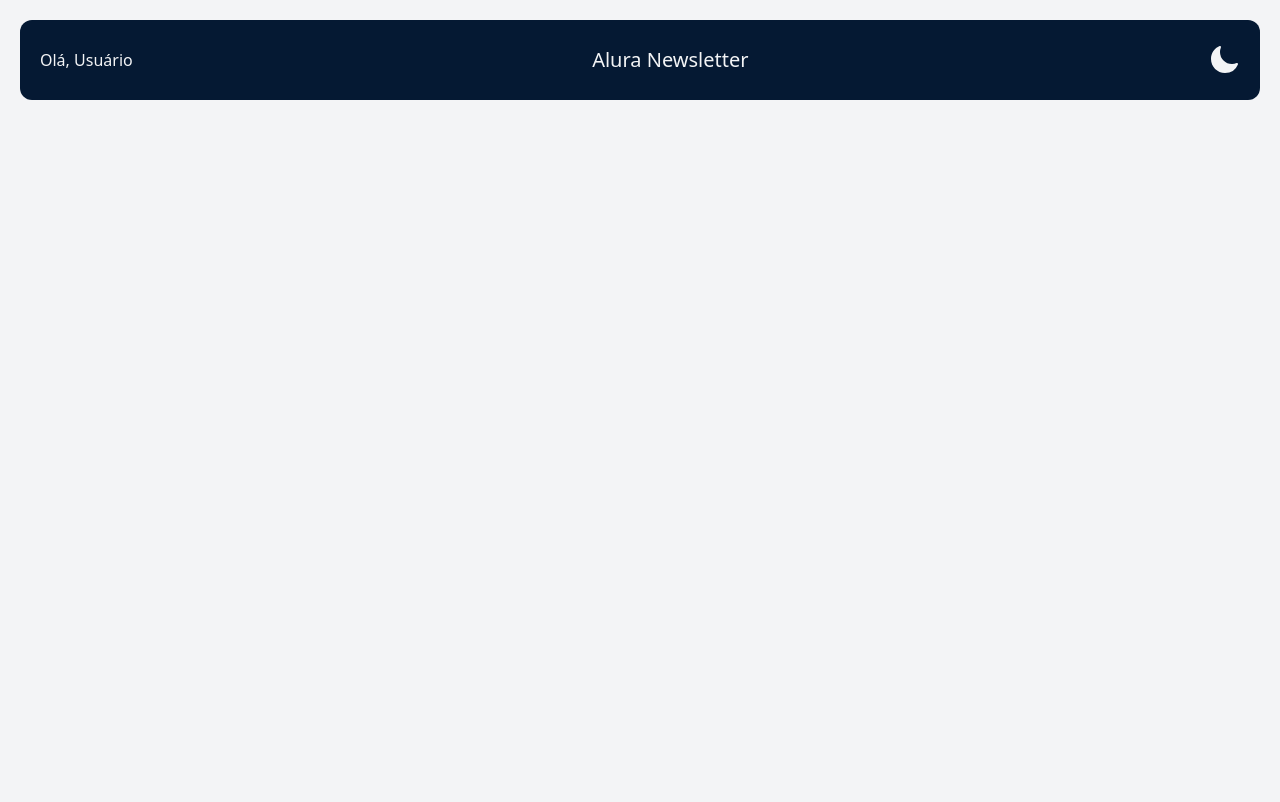
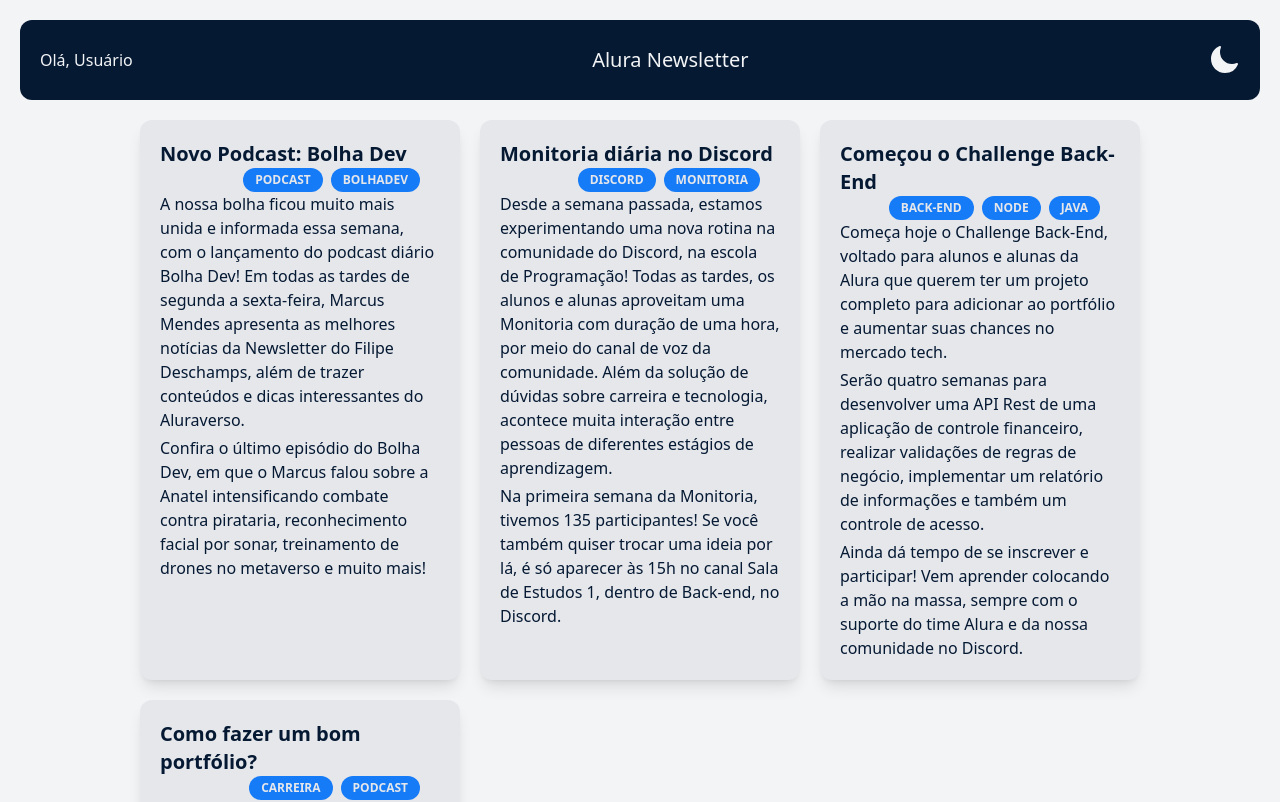
Before and after one commit to MZubk/newsletter, a React (Vite) app: page / in a window 1280 px wide. Shown: the top 802 px of the page. Built offline with nearby package versions, Linux system fonts and the light colour scheme.

Commit message:
adicionado o article

```diff
--- /dev/null
+++ b/articles.json
@@ -0,0 +1,49 @@
+[
+    {
+        "title": "Novo Podcast: Bolha Dev",
+        "text": [
+            "A nossa bolha ficou muito mais unida e informada essa semana, com o lançamento do podcast diário Bolha Dev!  Em todas as tardes de segunda a sexta-feira, Marcus Mendes apresenta as melhores notícias da Newsletter do Filipe Deschamps, além de trazer conteúdos e dicas interessantes do Aluraverso.",
+            "Confira o último episódio do Bolha Dev, em que o Marcus falou sobre a Anatel intensificando combate contra pirataria, reconhecimento facial por sonar, treinamento de drones no metaverso e muito mais!"
+        ],
+        "tags": [
+            "podcast",
+            "bolhadev"
+        ]
+    },
+    {
+        "title": "Monitoria diária no Discord",
+        "text": [
+            "Desde a semana passada, estamos experimentando uma nova rotina na comunidade do Discord, na escola de Programação! Todas as tardes, os alunos e alunas aproveitam uma Monitoria com duração de uma hora, por meio do canal de voz da comunidade. Além da solução de dúvidas sobre carreira e tecnologia, acontece muita interação entre pessoas de diferentes estágios de aprendizagem.",
+            "Na primeira semana da Monitoria, tivemos 135 participantes! Se você também quiser trocar uma ideia por lá, é só aparecer às 15h no canal Sala de Estudos 1, dentro de Back-end, no Discord."
+        ],
+        "tags": [
+            "discord",
+            "monitoria"
+        ]
+    },
+    {
+        "title": "Começou o Challenge Back-End",
+        "text": [
+            "Começa hoje o Challenge Back-End, voltado para alunos e alunas da Alura que querem ter um projeto completo para adicionar ao portfólio e aumentar suas chances no mercado tech.",
+            "Serão quatro semanas para desenvolver uma API Rest de uma aplicação de controle financeiro, realizar validações de regras de negócio, implementar um relatório de informações e também um controle de acesso.",
+            "Ainda dá tempo de se inscrever e participar! Vem aprender colocando a mão na massa, sempre com o suporte do time Alura e da nossa comunidade no Discord."
+        ],
+        "tags": [
+            "back-end",
+            "node",
+            "java"
+        ]
+    },
+    {
+        "title": "Como fazer um bom portfólio?",
+        "text": [
+            "No último episódio do #HipstersPontoTube, Diogo Pires e Paulo Silveira conversaram sobre a importância do portfólio e quais são as dicas para criar essa ferramenta essencial para todos os níveis de profissionais. Eles também dão algumas dicas de carreira, respondendo perguntas como “quando é o momento certo de me aplicar nas vagas?”."
+        ],
+        "image": "/example.jpeg",
+        "alt": "Thumb do Youtube com o episódio do podcast",
+        "tags": [
+            "carreira",
+            "podcast"
+        ]
+    }
+]
--- a/src/App.jsx
+++ b/src/App.jsx
@@ -1,7 +1,13 @@
+import ArticleList from "./components/ArticleList/Article";
 import Header from "./components/Header/Header";
 
 const App = () => {
-  return <Header />;
+  return (
+    <>
+      <Header />
+      <ArticleList />
+    </>
+  );
 };
 
 export default App;
--- /dev/null
+++ b/src/components/Article/Article.jsx
@@ -0,0 +1,30 @@
+const Article = ({ title, text, tags, image, alt }) => {
+  return (
+    <div className="p-5 bg-gray-200 dark:bg-dark-200 sm:rounded-xl sm:shadow-lg flex-col items-center gap-2">
+      <h3 className="text-xl text-alura-200 dark:text-gray-200 font-bold">
+        {title}
+      </h3>
+      <div className="flex-row justify-end gap-2 pr-5 hidden sm:flex">
+        {tags.map((tag) => (
+          <span
+            key={tag}
+            className="bg-alura-100 dark:bg-dark-100 px-3 py-1 rounded-full text-gray-200 text-xs uppercase font-bold"
+          >
+            {tag}
+          </span>
+        ))}
+      </div>
+      <div className="grid gap-1">
+        {text.map((content, index) => (
+          <p key={index} className="text-alura-200 dark:text-gray-300">
+            {content}
+          </p>
+        ))}
+      </div>
+      {image && <img className="sm:p-4" src={image}></img>}
+      {image && alt && <span className="sr-only">{alt}</span>}
+    </div>
+  );
+};
+
+export default Article;
--- /dev/null
+++ b/src/components/ArticleList/Article.jsx
@@ -0,0 +1,14 @@
+import data from "../../../articles.json";
+import Article from "../Article/Article";
+
+const ArticleList = () => {
+  return (
+    <div className="mt-5 sm:mt-0 grid gap-5 m-auto max-w-2xl sm:grid-cols-2 lg:grid-cols-3 lg:max-w-[1000px]">
+      {data.map((article, index) => (
+        <Article key={index} {...article} />
+      ))}
+    </div>
+  );
+};
+
+export default ArticleList;
```
Also changed, not shown: public/example.jpeg (added).
